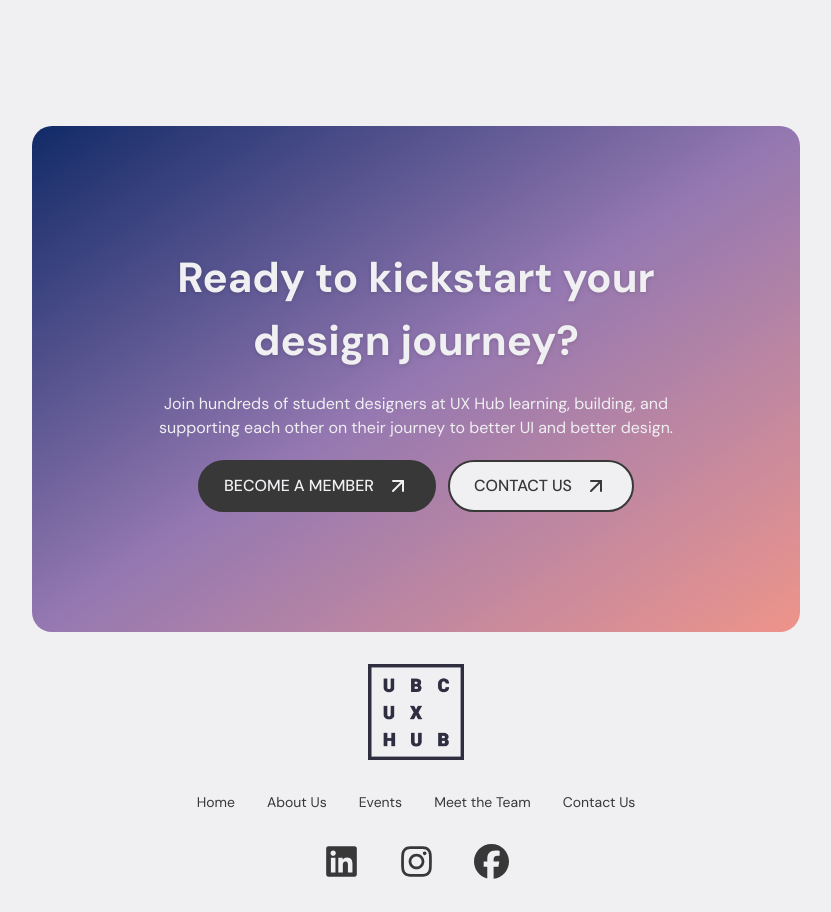
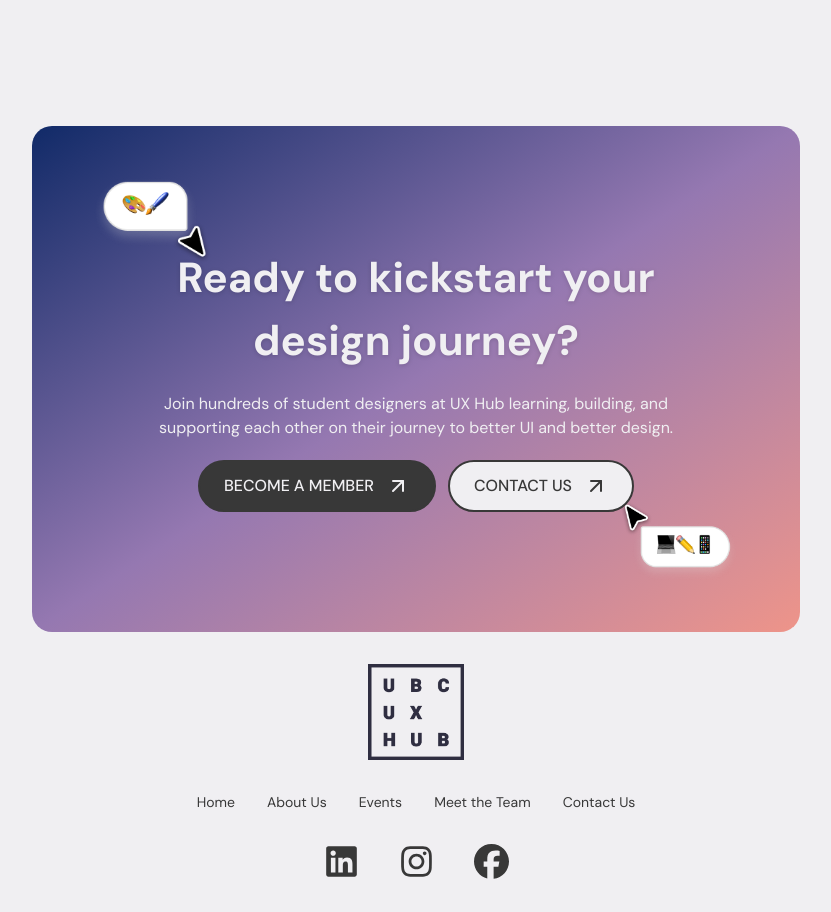
Before and after one commit to auroraxcheng/UXhub-website, a Next.js app: page / in a window 1280 px wide. Shown: the part 3345-4257 px from the top of the page, without its empty margins (224-1055 px from the left). Built offline with nearby package versions, Linux system fonts and the light colour scheme.

Commit message:
Added footer callout cursors

```diff
--- a/src/components/FooterCallout.tsx
+++ b/src/components/FooterCallout.tsx
@@ -1,4 +1,5 @@
 import React from "react";
+import Image from "next/image";
 import Button from "./Button";
 import { ArrowUpRight } from "lucide-react";
 
@@ -9,7 +10,31 @@ export default function FooterCallout() {
 
   return (
     <section className="w-full px-[5%] md:px-[20%]">
-      <div className="mx-auto max-h-[720px] rounded-[20px] bg-gradient-to-br from-[#102A68] via-[#9578B1] to-[#EE9489] px-10 py-28 sm:py-16 md:py-24 lg:py-30">
+      <div className="relative mx-auto max-h-[720px] rounded-[20px] bg-gradient-to-br from-[#102A68] via-[#9578B1] to-[#EE9489] px-10 py-28 sm:py-16 md:py-24 lg:py-30">
+        {/* cursor - top left */}
+        <div className="absolute z-10 hidden md:block md:top-[40px] md:left-[40px] lg:top-[50px] lg:left-[60px] transition-transform duration-300 ease-in-out hover:scale-[1.15]">
+          <Image
+            src="/footer-cursor-top.png"
+            alt=""
+            width={120}
+            height={120}
+            className="h-auto w-auto max-w-[80px] md:max-w-[100px] lg:max-w-[120px]"
+            priority
+          />
+        </div>
+
+        {/* cursor - bottom right */}
+        <div className="absolute z-10 hidden md:block md:bottom-[40px] md:right-[40px] lg:bottom-[50px] lg:right-[60px] transition-transform duration-300 ease-in-out hover:scale-[1.15]">
+          <Image
+            src="/footer-cursor-bottom.png"
+            alt=""
+            width={120}
+            height={120}
+            className="h-auto w-auto max-w-[80px] md:max-w-[100px] lg:max-w-[120px]"
+            priority
+          />
+        </div>
+
         <div className="mx-auto flex max-w-[552px] flex-col items-center justify-center gap-5 text-center">
           <h2 className="font-dm-sans text-2xl md:text-[32px] lg:text-[42px] font-bold leading-normal text-white drop-shadow-sm">
             Ready to kickstart your design journey?
```
Also changed, not shown: public/footer-cursor-bottom.png (added), public/footer-cursor-top.png (added).
